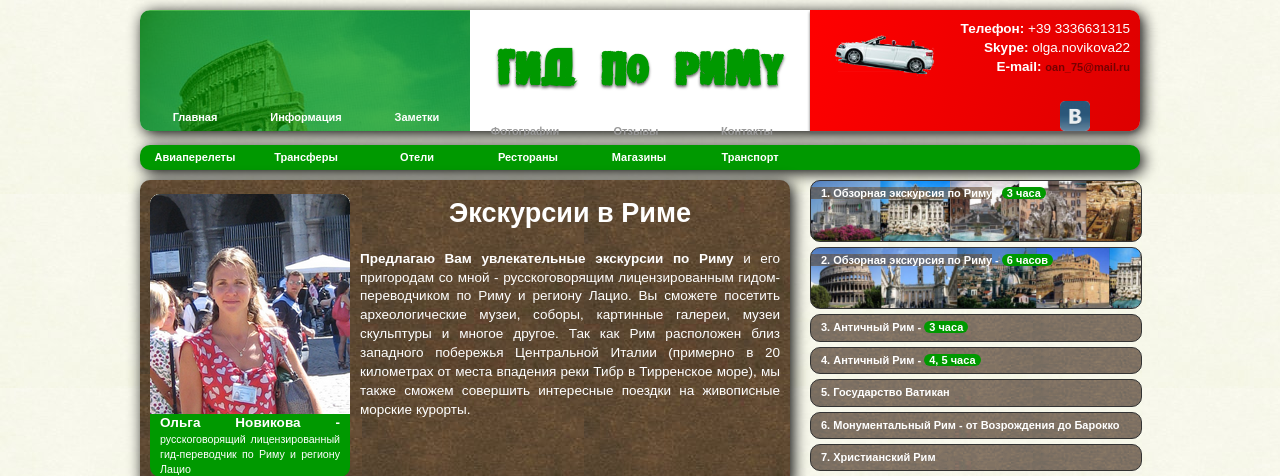
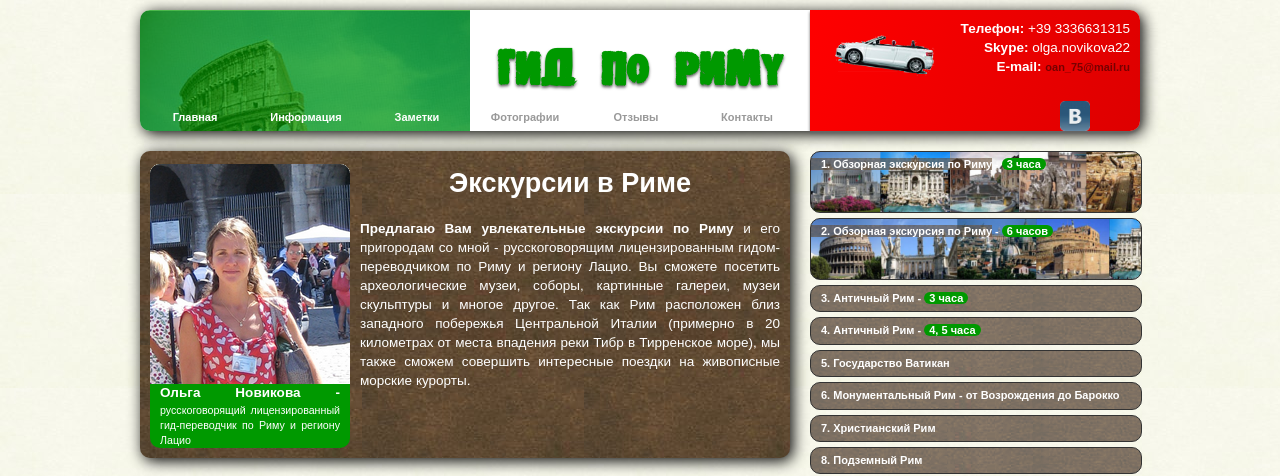
Before and after one commit to rim-gid/rim, a Django app: page // in a window 1280 px wide, after a click on "Информация"; the page is wider, and only the part inside the window is pictured. Shown: the top 476 px of that part. Run offline with Django 3.2, Linux system fonts and the light colour scheme; data comes from the database, SQL or seed files in the repository; data that the repository does not hold is empty.

Commit message:
modified:   rimgid/templates/base.html 	modified:   rimgid/templates/css/style.css

```diff
--- a/rimgid/templates/base.html
+++ b/rimgid/templates/base.html
@@ -14,7 +14,7 @@ ul.second_info {
   padding: 0;
   padding-left: 0px;
   margin: 0;
-  margin-top: 0px;
+  margin-top: -50px;
   list-style: none;
   width: 100%;
   position: relative;
@@ -83,7 +83,7 @@ cc:#4682B4;
     </div>
     <ul class="mainmenu">
       <li><a href="/">Главная</a></li>
-<li id="info_button"><a class="temp" href="#" onclick="second_info.style.visibility='visible';second_info.style.height='auto';info_button.style.height='40px';" >Информация</a></li_info>
+<li id="info_button"><a class="temp" href="#" onclick="second_info.style.visibility='visible';second_info.style.height='auto';info_button.style.height='40px';margin-top:0px;" >Информация</a></li_info>
       <li><a href="/notes">Заметки</a></li>
     </ul>
     <ul class="mainmenu_2">
--- a/rimgid/templates/css/style.css
+++ b/rimgid/templates/css/style.css
@@ -28,7 +28,7 @@ a {
   position: relative;
   margin: 10px 0 10px;
   margin= 10px 0 10px; /* for IE */
-  border= solid 1px #777; /* for IE */
+  border= solid 1px #333; /* for IE */
   border-radius: 10px;
   -moz-border-radius: 10px;  /* для firefox */
   -webkit-border-radius: 10px;  /* для Safari и Chrome */
```
